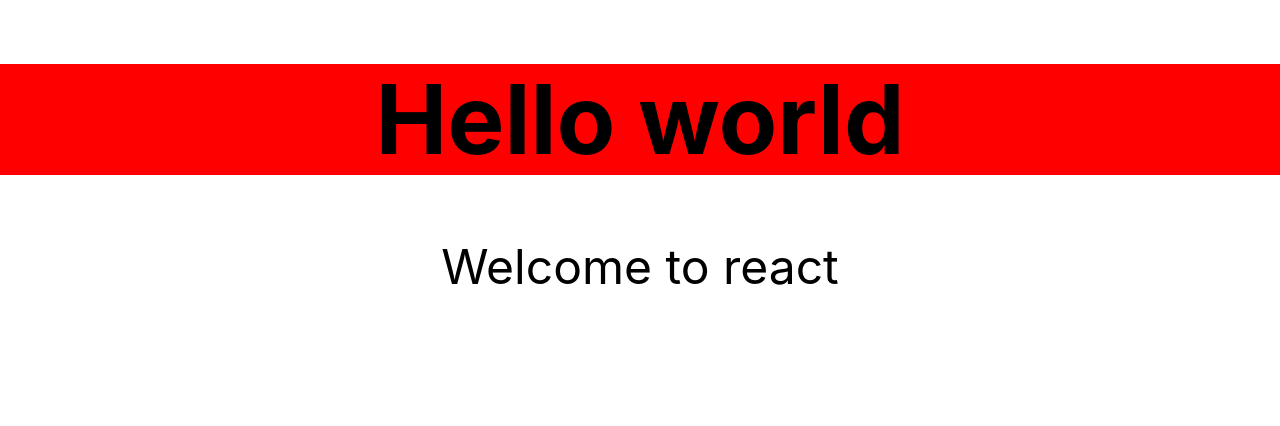
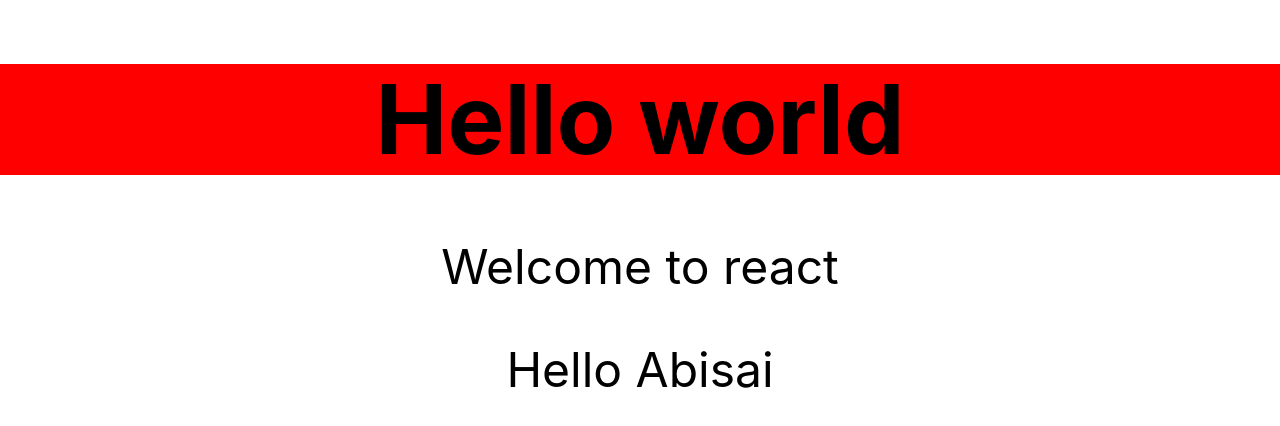
Before and after one commit to abisaiA/robofriends, a React (Create React App) app: page / in a window 1280 px wide. Shown: the top 426 px of the page. Built offline with nearby package versions, Linux system fonts and the light colour scheme.

Commit message:
pops and arrow function

```diff
--- a/src/Hello.js
+++ b/src/Hello.js
@@ -1,15 +1,14 @@
 import React, { Component } from "react";
 import './Hello.css';
-class Hello extends Component {
-    render(){
-        return(
-            <div className='f1 tc'>
+
+const Hello = (props) => {
+    return(
+        <div className='f1 tc'>
             <h1>Hello world</h1>
             <p>Welcome to react</p>
+            <p>{props.greeting}</p>
         </div>
-        )
-
-    }
+    );
 }
 
 export default Hello;
--- a/src/index.js
+++ b/src/index.js
@@ -8,7 +8,7 @@ import 'tachyons';
 const root = ReactDOM.createRoot(document.getElementById('root'));
 root.render(
   <React.StrictMode>
-    <Hello />
+    <Hello greeting = {'Hello' + ' Abisai'} />
   </React.StrictMode>
 );
 
```
